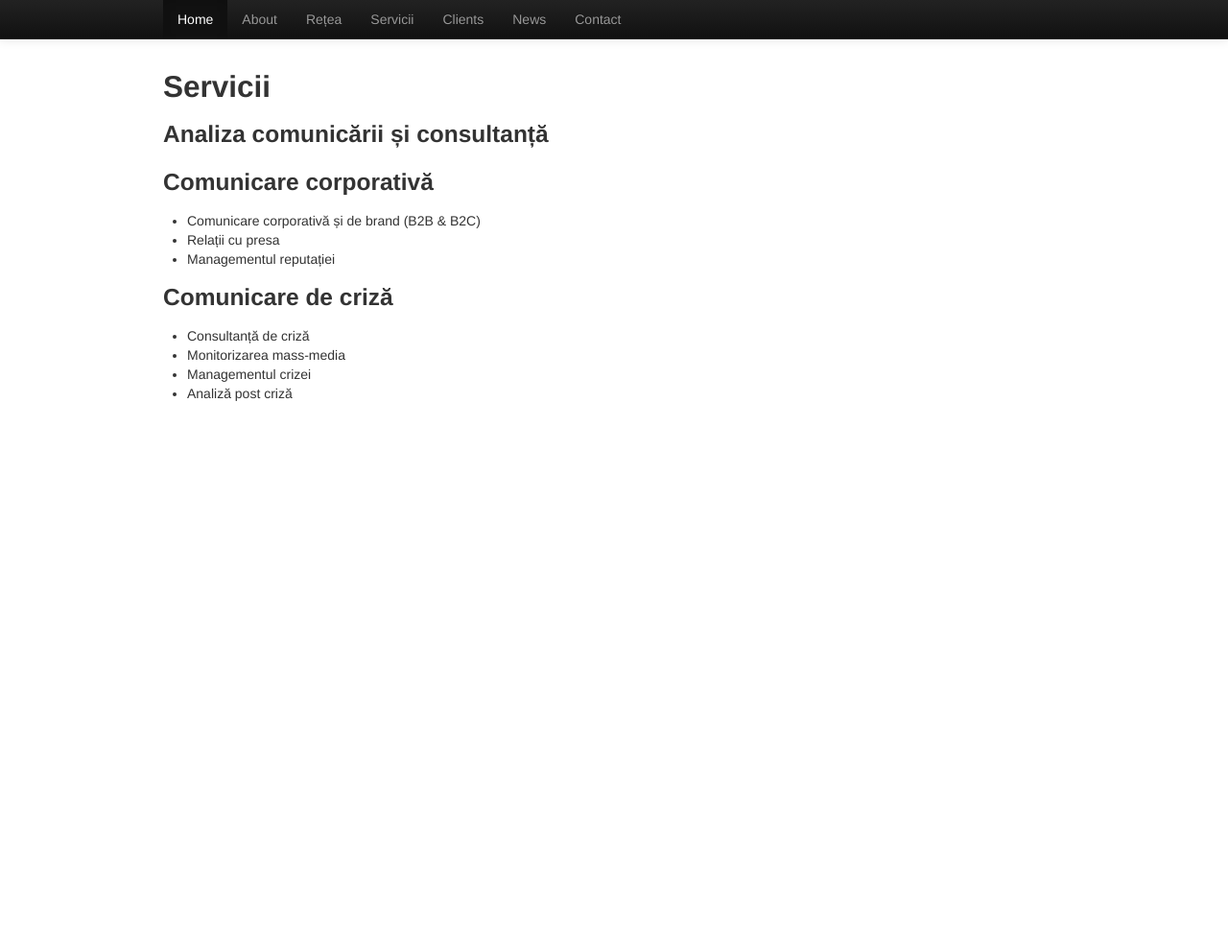
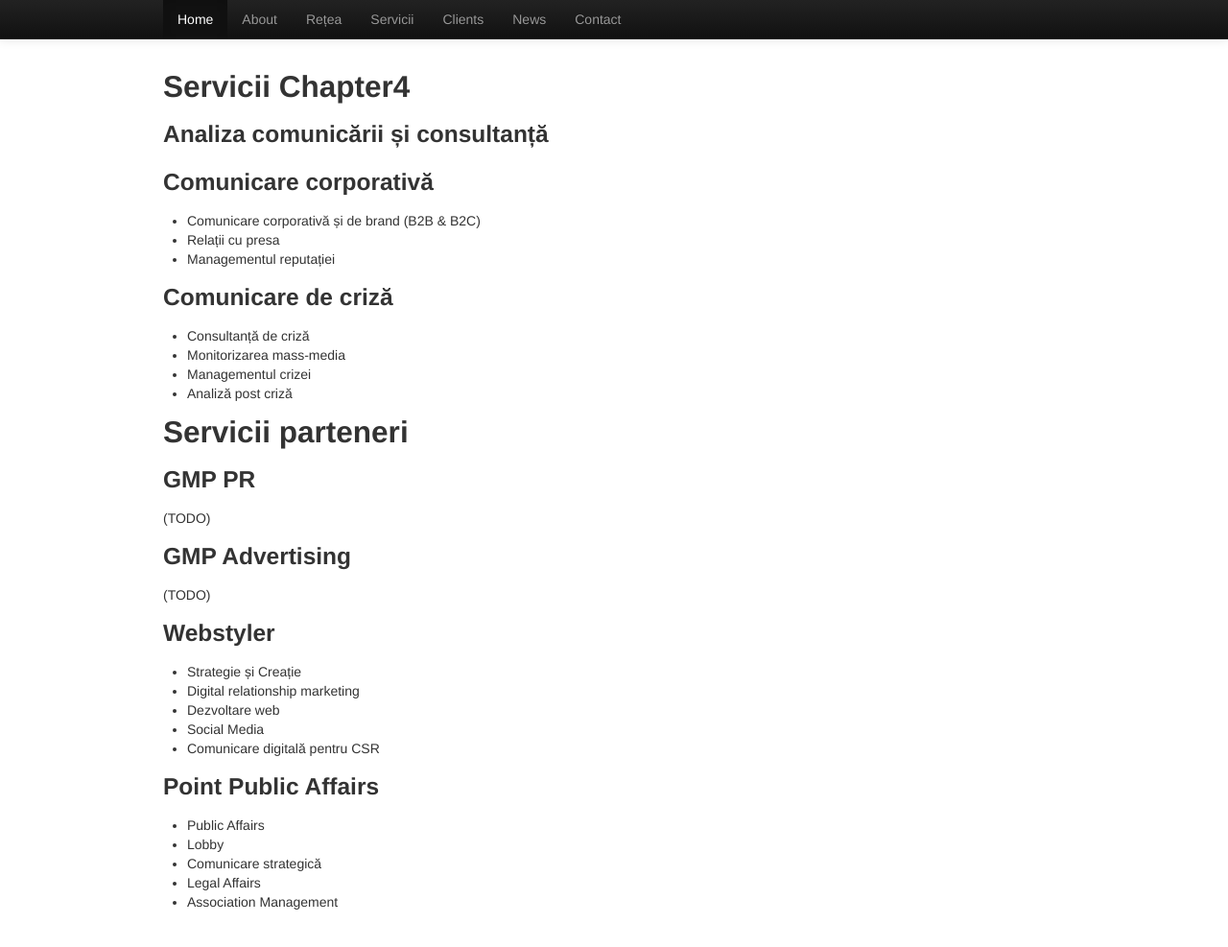
Before and after one commit to chapter4/chapter4.ro, a Jekyll site: the page built from services.md, in a window 1280 px wide and 1000 px high. Shown: the top 987 px of the window at 96% size. Built offline with Jekyll 4.4.1, drawn with Linux system fonts in a browser that asks for light colours.

Commit message:
more services

```diff
--- a/services.md
+++ b/services.md
@@ -3,7 +3,7 @@
 title: Servicii
 ---
 
-## Servicii
+## Servicii Chapter4
 
 ### Analiza comunicării și consultanță
 
@@ -19,3 +19,30 @@
 * Monitorizarea mass-media
 * Managementul crizei
 * Analiză post criză
+
+
+## Servicii parteneri
+
+### GMP PR
+
+(TODO)
+
+### GMP Advertising
+
+(TODO)
+
+### Webstyler
+
+* Strategie și Creație
+* Digital relationship marketing
+* Dezvoltare web
+* Social Media
+* Comunicare digitală pentru CSR
+
+### Point Public Affairs
+
+* Public Affairs
+* Lobby
+* Comunicare strategică
+* Legal Affairs
+* Association Management
```
